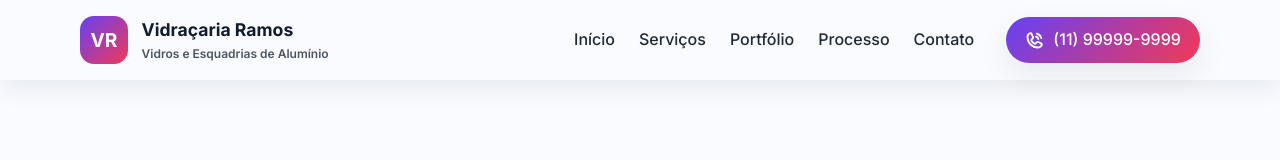
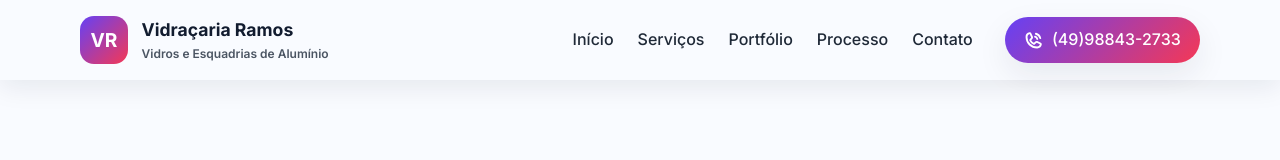
Before and after one commit to paulohramoss/landing-page, a React (Vite) app: page / in a window 1280 px wide. Shown: the top 160 px of the page. Built offline with nearby package versions, Linux system fonts and the light colour scheme; no server answers.

Commit message:
footer/header

```diff
--- a/src/components/Footer.tsx
+++ b/src/components/Footer.tsx
@@ -10,10 +10,10 @@ function Footer(): JSX.Element {
             <h4>Atendimento</h4>
             <p>Segunda a sábado das 8h às 18h</p>
             <p>
-              <a href="tel:+5511999999999">(11) 99999-9999</a>
+              <a href="tel:+5549988432733">(49)98843-2733</a>
             </p>
             <p>
-              <a href="mailto:contato@vidracariaramos.com">contato@vidracariaramos.com</a>
+              <a href="mailto:vidraramos1@gmail.com">vidraramos1@gmail.com</a>
             </p>
           </div>
           <div>
--- a/src/components/Header.tsx
+++ b/src/components/Header.tsx
@@ -27,9 +27,9 @@ function Header(): JSX.Element {
               </li>
             ))}
           </ul>
-          <a className="nav-cta" href="tel:+5511999999999">
+          <a className="nav-cta" href="tel:+5549988432733">
             <PhoneCall size={20} weight="bold" />
-            (11) 99999-9999
+            (49)98843-2733
           </a>
         </nav>
         <button
```
Also changed, not shown: 1 other file (tests, documents, lock files or other folders).
